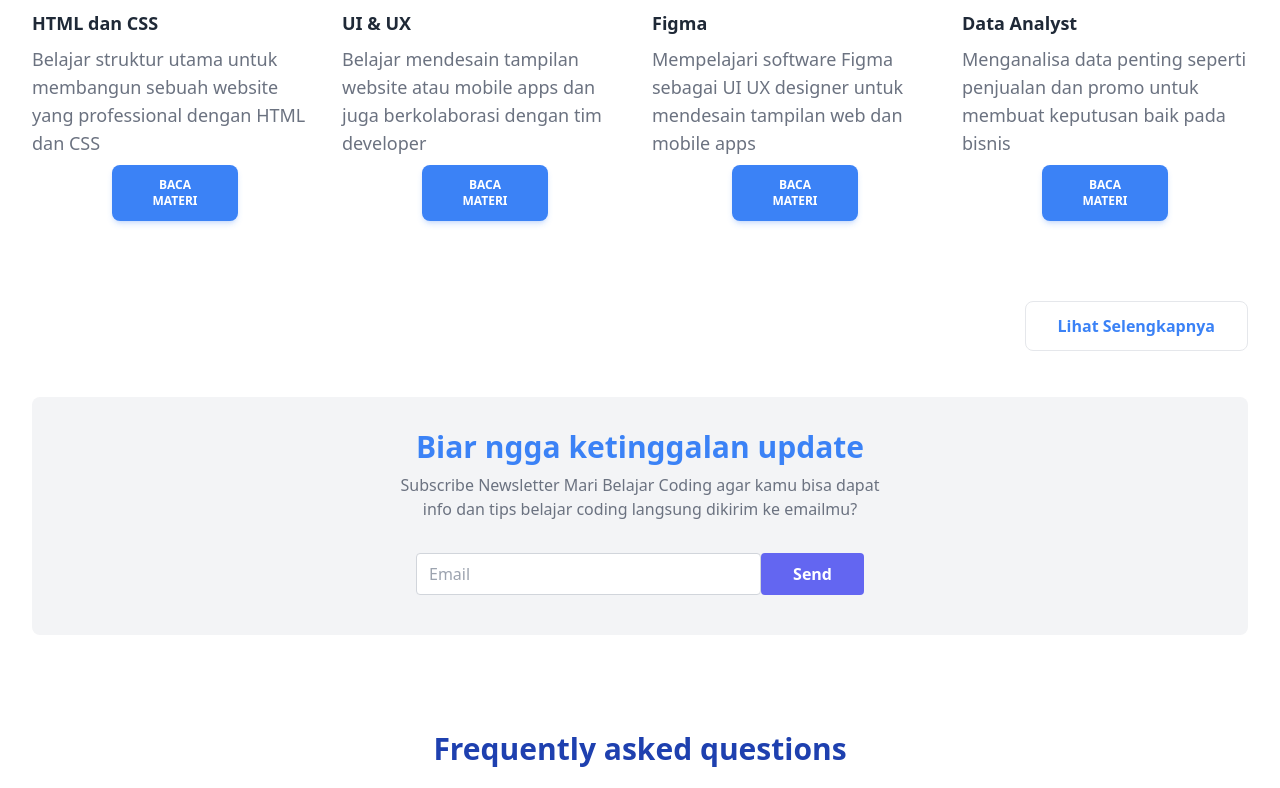
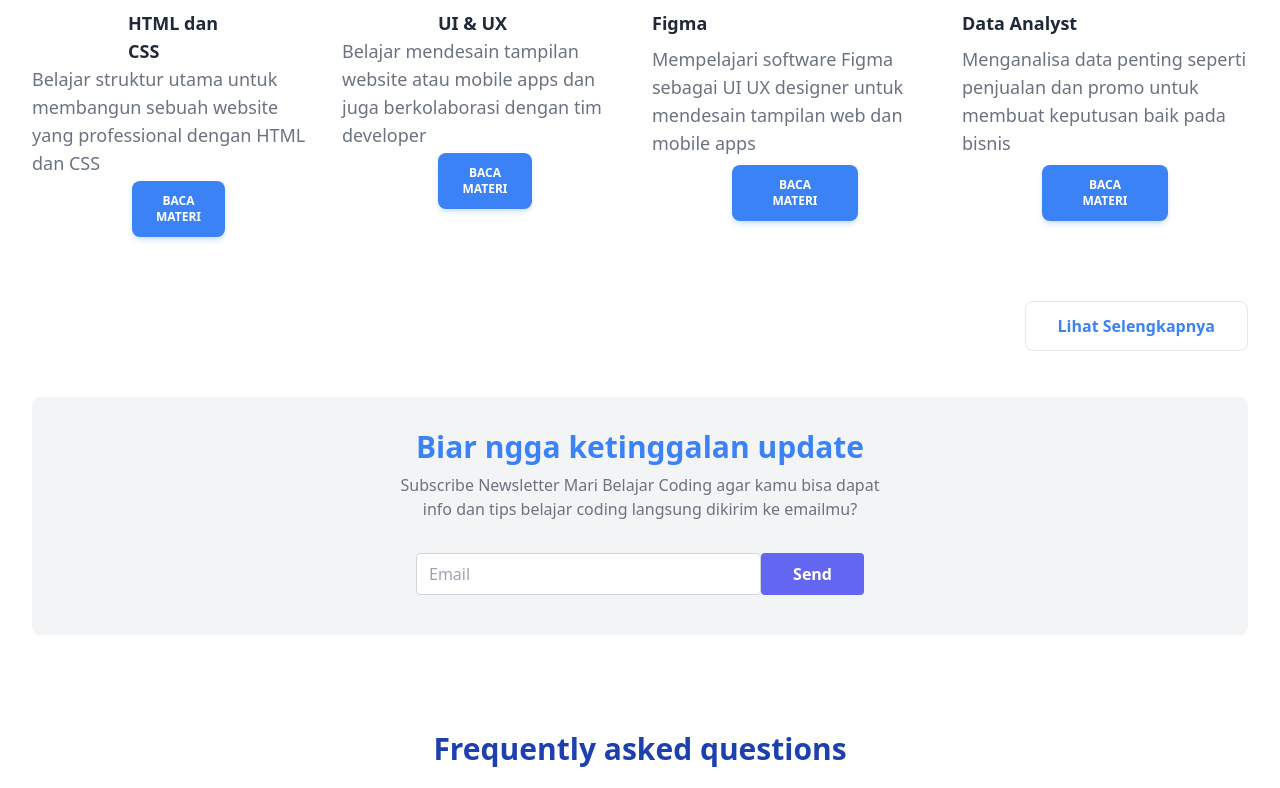
Before and after one commit to firdaayunirmala/landingpage, a website: page src/index.html in a window 1280 px wide. Shown: the part 976-1764 px from the top of the page. Drawn offline with nearby package versions, Linux system fonts and the light colour scheme.

Commit message:
button di tengah

```diff
--- a/src/index.html
+++ b/src/index.html
@@ -94,13 +94,13 @@
           </a>
 
         <div>
-          <div class="mb-2 justify-center items-center">
+          <div class="d-flex mx-24 ">
             <span class="font-bold justify-center text-gray-800 lg:text-lg text-center">HTML dan CSS</span>
           </div>
           <a href="#" class="hover:gray-800 mb-1 text-gray-500 transition duration-100 lg:text-lg">Belajar struktur utama untuk membangun sebuah website yang professional dengan HTML dan CSS</a>
 
 
-          <div class="p-20 pt-2">
+          <div class="lg:d-flex mx-24 p-1">
             <button data-ripple-light="true" type="button" class="select-none rounded-lg bg-blue-500 py-3 px-6 text-center align-middle font-sans text-xs font-bold uppercase text-white shadow-md shadow-blue-500/20 transition-all hover:shadow-lg hover:shadow-blue-500/40 focus:opacity-[0.85] focus:shadow-none active:opacity-[0.85] active:shadow-none disabled:pointer-events-none disabled:opacity-50 disabled:shadow-none">
               Baca Materi
             </button>
@@ -117,13 +117,13 @@
         </a>
 
         <div>
-          <div class="mb-2 justify-center items-center">
+          <div class="d-flex mx-24">
             <span class="font-bold justify-center text-gray-800 lg:text-lg text-center">UI & UX</span>
           </div>
-          <a href="#" class="hover:gray-800 mb-1 text-gray-500 transition duration-100 lg:text-lg">Belajar mendesain tampilan website atau mobile apps dan juga berkolaborasi dengan tim developer</a>
+          <p class="hover:gray-800 mb-1 text-gray-500 transition duration-100 lg:text-lg">Belajar mendesain tampilan website atau mobile apps dan juga berkolaborasi dengan tim developer</p>
 
-          <div class="p-20 pt-2">
-            <button data-ripple-light="true" type="button" class="select-none rounded-lg bg-blue-500 py-3 px-6 text-center align-middle font-sans text-xs font-bold uppercase text-white shadow-md shadow-blue-500/20 transition-all hover:shadow-lg hover:shadow-blue-500/40 focus:opacity-[0.85] focus:shadow-none active:opacity-[0.85] active:shadow-none disabled:pointer-events-none disabled:opacity-50 disabled:shadow-none">
+          <div class="d-flex mx-24">
+            <button data-ripple-light="true" type="button" href="#" class="select-none rounded-lg bg-blue-500 py-3 px-6 text-center align-middle font-sans text-xs font-bold uppercase text-white shadow-md shadow-blue-500/20 transition-all hover:shadow-lg hover:shadow-blue-500/40 focus:opacity-[0.85] focus:shadow-none active:opacity-[0.85] active:shadow-none disabled:pointer-events-none disabled:opacity-50 disabled:shadow-none">
               Baca Materi
             </button>
           </div>
```
